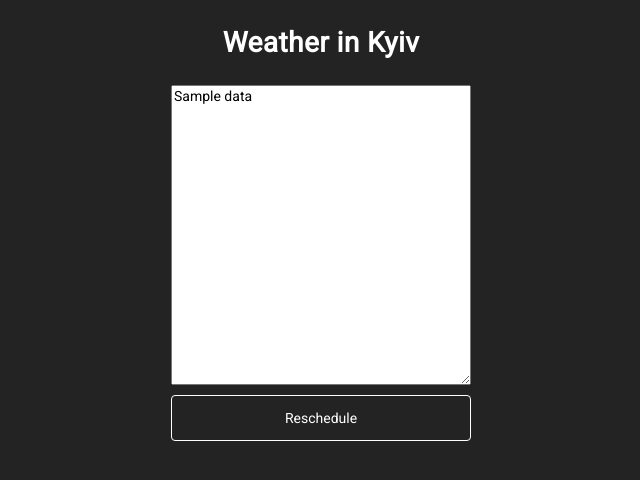
After one commit to nataliia-pysanka/weather_info, a Django app: template weather/templates/schedule.html in a window 1280 px wide. The commit adds this page. Shown: the top 480 px of the page, without its empty margins (319-959 px from the left). Run offline with Django 4.2, Linux system fonts and the light colour scheme; the template is opened without the code that fills it: most values are stand-ins (such as "Sample title", 1, 10 or a date in 2020); some libraries are stand-ins or nearby versions.

Commit message:
endpoint for schedule

```diff
--- a/forecastUpdater/forecastScrapper.py
+++ b/forecastUpdater/forecastScrapper.py
@@ -6,6 +6,9 @@ from datetime import datetime, timedelta
 
 
 def _parse_data(city: str, day: str):
+    """
+        Parsing forecast from meteosite
+    """
     url = f'https://pogoda.meta.ua/ua/{city}/{day}/ajax/'
     html_doc = requests.get(url, headers={'User-Agent': 'Mozilla/5.0'})
 
@@ -20,6 +23,9 @@ def _parse_data(city: str, day: str):
 
 
 def update_forecast(city: str, date: str = None):
+    """
+        Update or create Forecast record
+    """
     if not date:
         date = datetime.now()
     else:
--- /dev/null
+++ b/weather/static/style.css
@@ -0,0 +1,74 @@
+@import url('https://fonts.googleapis.com/css2?family=Roboto&display=swap');
+
+*,
+*::before,
+*::after {
+    box-sizing: border-box;
+}
+
+body {
+    background-color: #232323;
+    color: #fff;
+
+    min-width: 900px;
+    font-family: Roboto, sans-serif;
+    letter-spacing: 0.03em;
+    font-size: 14px;
+    line-height: 1.7;
+}
+
+header {
+    display: flex;
+    justify-content: center;
+    margin-left: 0;
+    margin-right: 0;
+}
+
+/*h1 {*/
+/*    margin-left: auto;*/
+/*    margin-right: auto;*/
+/*}*/
+body.container {
+    display: flex;
+    flex-direction: column;
+    justify-content: center;
+    align-items: center;
+}
+.container{
+    margin-left: auto;
+    margin-right: auto;
+    display: block;
+    width: 1200px;
+}
+
+.text {
+    width: 100%;
+    height: 300px;
+}
+
+.form {
+    margin-right: auto;
+    margin-left: auto;
+    width: 300px;
+    display: flex;
+    flex-direction: column;
+    align-items: center;
+}
+
+.btn {
+    position: relative;
+    padding: 14px 20px;
+    border: none;
+    border-radius: 4px;
+    cursor: pointer;
+    color: white;
+    background-color: #232323;
+    border: 1px solid white;
+    margin-top: 10px;
+    width: 100%;
+}
+
+.item {
+    padding-left: 20px;
+    padding-right: 20px;
+}
--- /dev/null
+++ b/weather/templates/base.html
@@ -0,0 +1,18 @@
+<!DOCTYPE html>
+<html>
+  <head>
+    <meta charset="UTF-8" />
+    <meta name="viewport" content="width=device-width, initial-scale=1.0" />
+    <title>Weather in Kyiv</title>
+
+      <link
+      rel="stylesheet" href="https://cdnjs.cloudflare.com/ajax/libs/modern-normalize/1.0.0/modern-normalize.min.css"/>
+
+      <link rel="stylesheet" href="../static/style.css" />
+  </head>
+  <body>
+  <header><h1>Weather in Kyiv</h1></header>
+    {% block content %}
+    {% endblock %}
+  </body>
+</html>
--- /dev/null
+++ b/weather/templates/schedule.html
@@ -0,0 +1,11 @@
+{% extends "base.html" %}
+
+{% block content %}
+<div class="container">
+<form class="form" method="post">
+    {% csrf_token %}
+    <textarea class="text">{{ data }}</textarea>
+    <input class="btn" type="submit" value="Reschedule">
+</form>
+</div>
+{% endblock %}
--- a/weather/urls.py
+++ b/weather/urls.py
@@ -1,7 +1,9 @@
 from django.urls import path
-from .views import ForecastListApiView
+from .views import ForecastListApiView, MainPage, ScheduleApiView
 
 
 urlpatterns = [
+    path('', MainPage.as_view()),
     path('api', ForecastListApiView.as_view()),
+    path('schedule', ScheduleApiView.as_view())
 ]
```
Also changed, not shown: forecastUpdater/updater.py (+16 -4 lines), weather/serializers.py (+7 -0 lines), weather/templates/index.html (+11 -7 lines), weather/views.py (+42 -4 lines), README.md (added).
